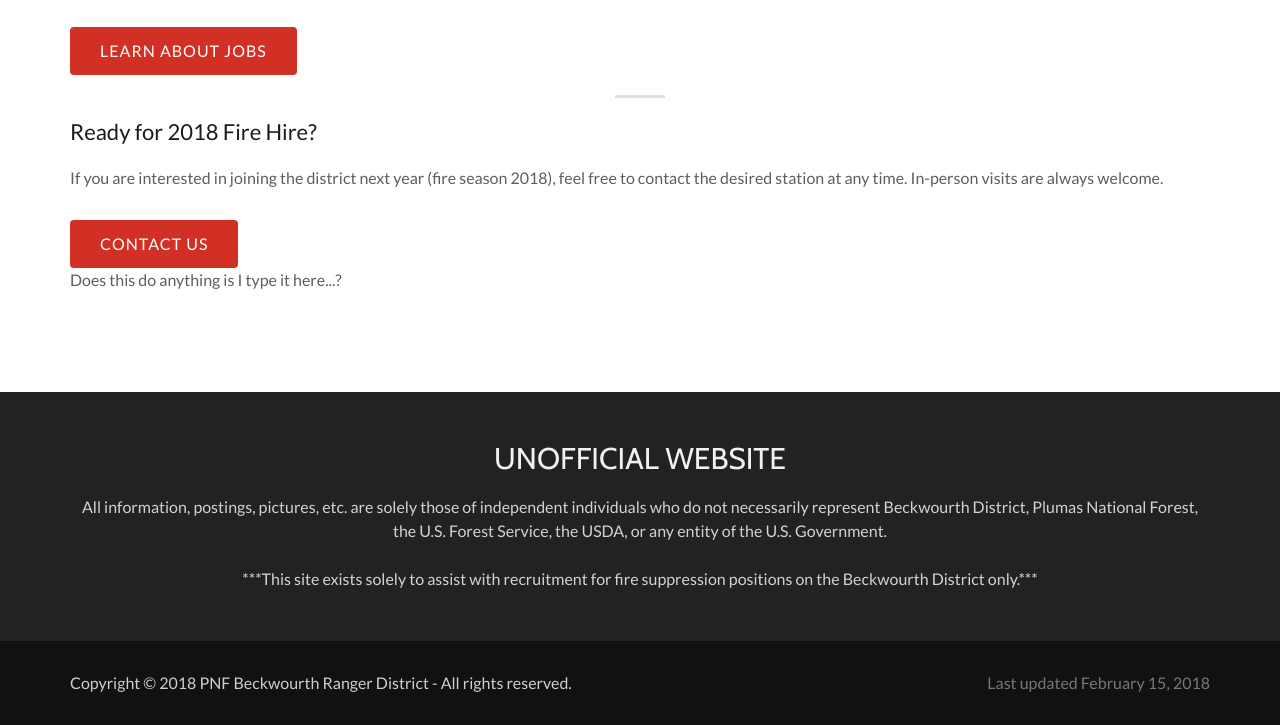
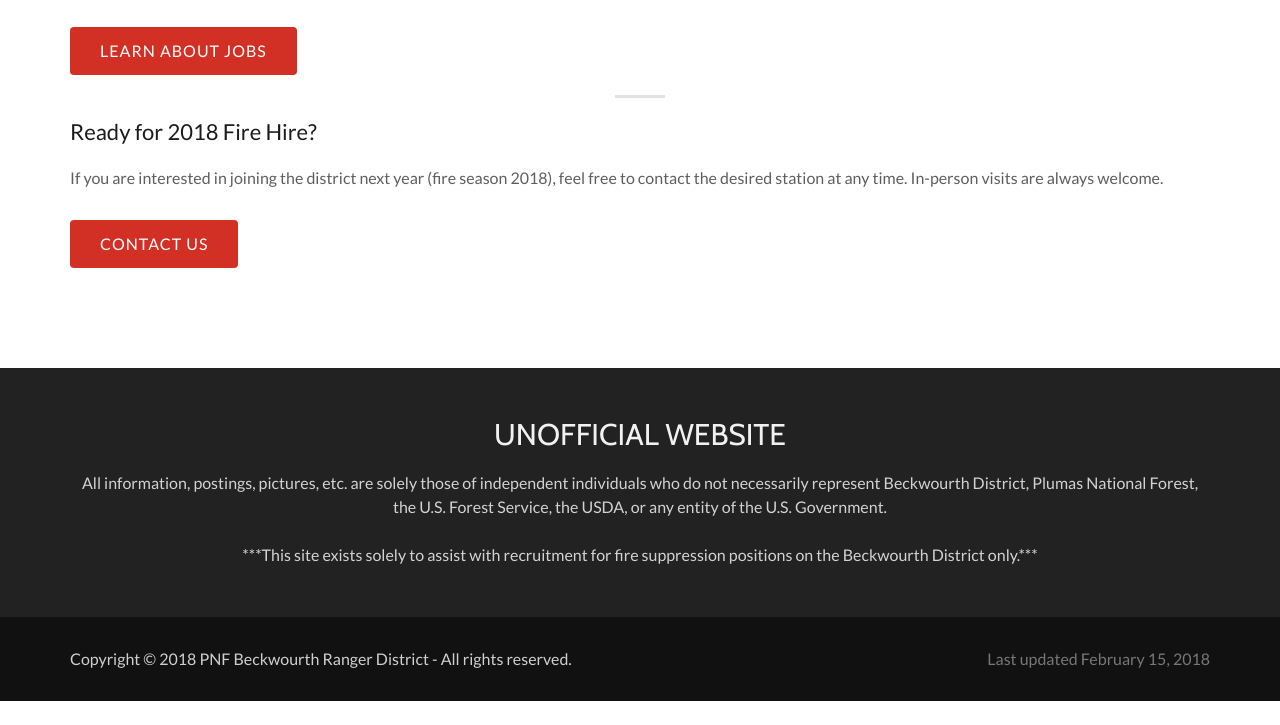
Before and after one commit to kendall-lewis/bkrdfiresuppression, a plain HTML site: page index.html in a window 1280 px wide. Shown: the part 1290-2015 px from the top of the page. After the commit the page ends 1991 px from the top, so only its background shows below. Drawn offline with nearby package versions, Linux system fonts and the light colour scheme.

Commit message:
reverting random line

```diff
--- a/index.html
+++ b/index.html
@@ -101,7 +101,6 @@
                     <h4 class="sub-section-heading">Ready for 2018 Fire Hire?</h4>
                     <p class="add-margin-bottom">If you are interested in joining the district next year (fire season 2018), feel free to contact the desired station at any time.  In-person visits are always welcome.</p>
                     <a href="http://bkrdfiresuppression.com/contactus" class="btn btn-primary btn-xl">Contact Us</a>
-                    <p>Does this do anything is I type it here...?</p>
                 </div>
             </div>
         </div>
```
